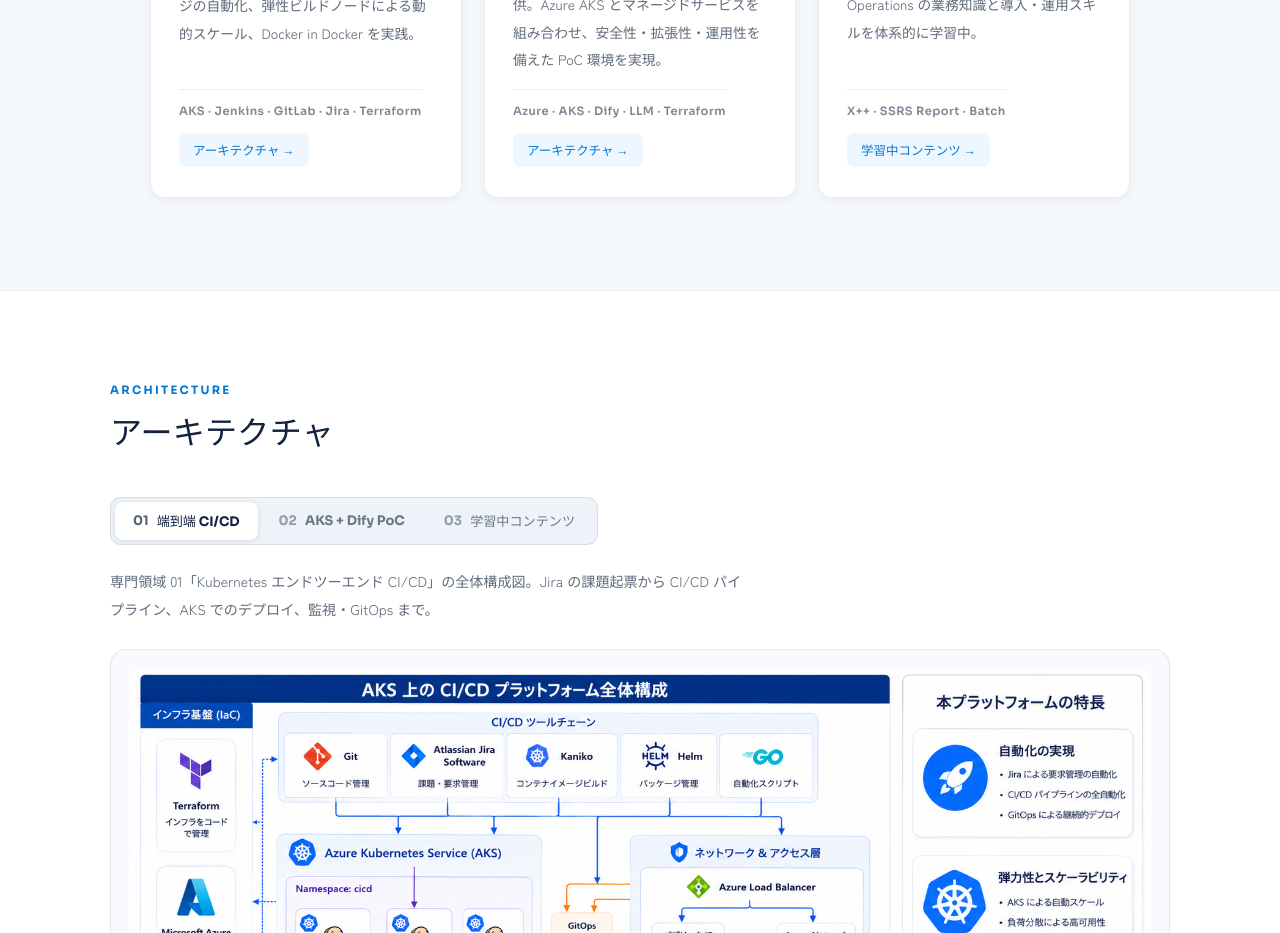
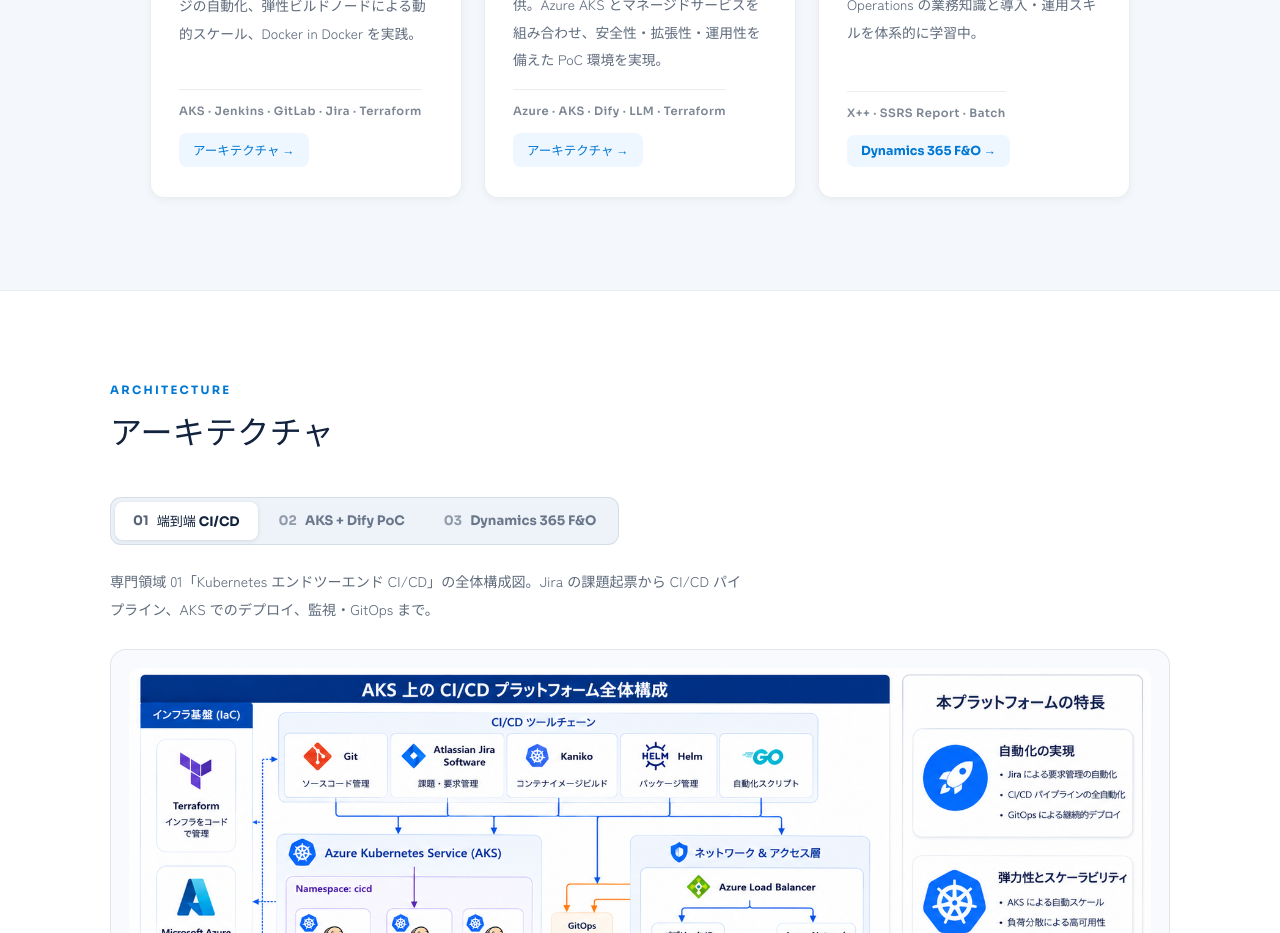
Before and after one commit to ouha2020/portfolio, a React (Vite) app: page / in a window 1280 px wide. Shown: the part 1200-2133 px from the top of the page. Built offline with nearby package versions, Linux system fonts and the light colour scheme.

Commit message:
rename learning tab to dynamics

```diff
--- a/src/App.tsx
+++ b/src/App.tsx
@@ -85,7 +85,7 @@
     secArch: "アーキテクチャ",
     archTab1: "端到端 CI/CD",
     archTab2: "AKS + Dify PoC",
-    archTab3: "学習中コンテンツ",
+    archTab3: "Dynamics 365 F&O",
     archIntro:
       "専門領域 01「Kubernetes エンドツーエンド CI/CD」の全体構成図。Jira の課題起票から CI/CD パイプライン、AKS でのデプロイ、監視・GitOps まで。",
     archIntro2:
@@ -216,7 +216,7 @@
     secArch: "系统架构",
     archTab1: "端到端 CI/CD",
     archTab2: "AKS + Dify PoC",
-    archTab3: "学习中内容",
+    archTab3: "Dynamics 365 F&O",
     archIntro:
       "专业领域 01「基于 Kubernetes 的端到端 CI/CD」的整体架构图。从 Jira 需求创建到 CI/CD 流水线、AKS 部署、监控与 GitOps 全流程。",
     archIntro2:
```
